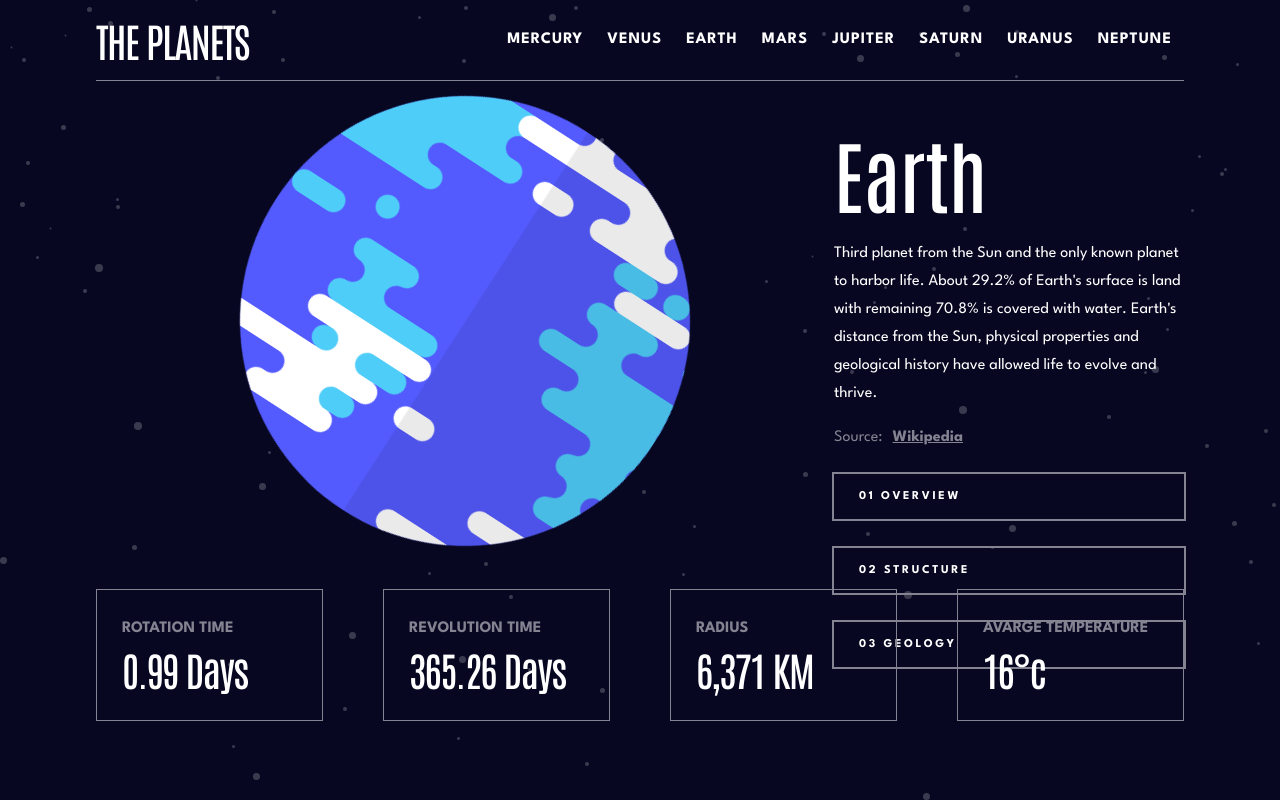
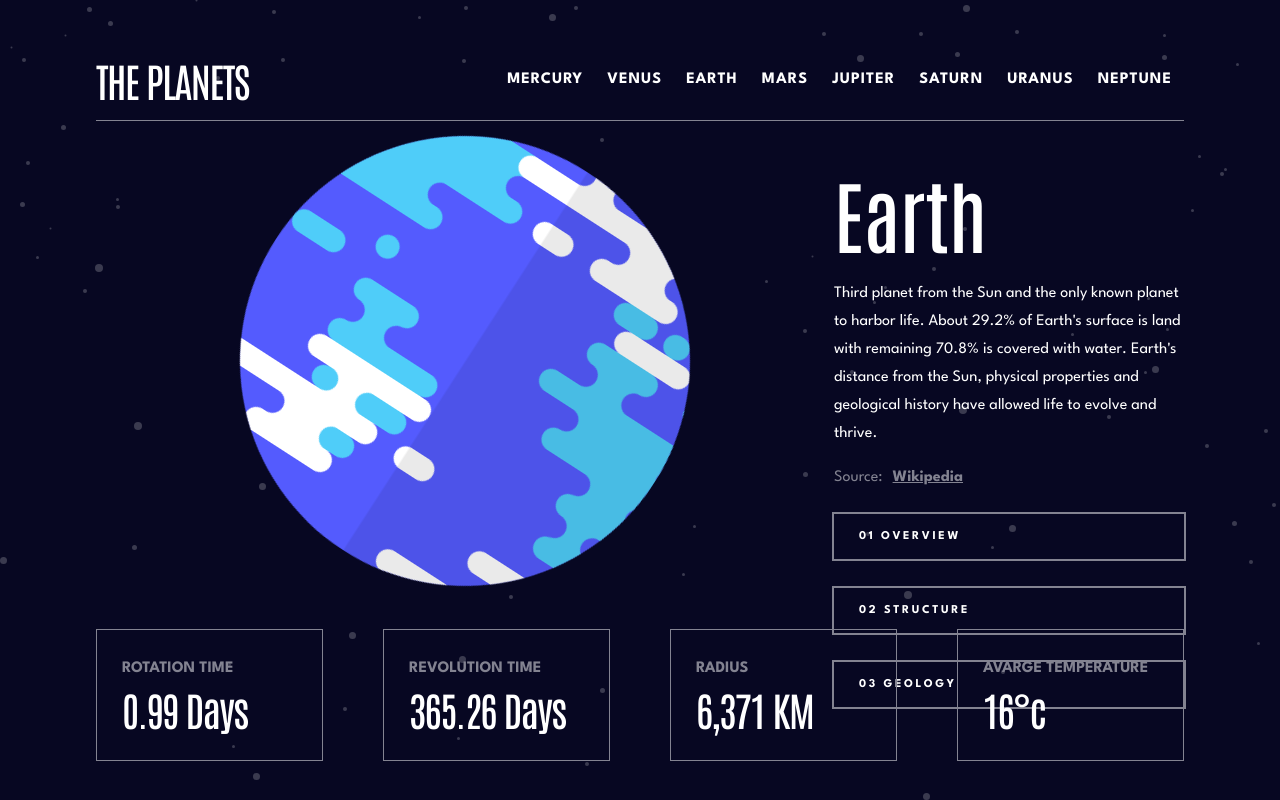
Before and after one commit to ezgiEH/Planets-App, a React (Create React App) app: page /2 in a window 1280 px wide. Built offline with nearby package versions, Linux system fonts and the light colour scheme.

Commit message:
some style

```diff
--- a/src/App.css
+++ b/src/App.css
@@ -40,6 +40,7 @@ body {
   align-items: center;
   justify-content: center;
   background: url(../public//assets/background-stars.svg) hsl(240, 67%, 8%);
+  min-height: 100vh;
 }
 body .navbar {
   width: 85vw;
--- a/src/App.scss
+++ b/src/App.scss
@@ -77,7 +77,7 @@ body {
     align-items: center;
     justify-content: center;
     background: url(../public//assets/background-stars.svg) $Black;
-
+    min-height: 100vh;
     .navbar {
         width: 85vw;
         height: 10vh;
--- a/src/components/Navbar.jsx
+++ b/src/components/Navbar.jsx
@@ -10,11 +10,11 @@ const Navbar = () => {
 
   return (
     <div className='navbar'>
-      <button className='mobile-menu-icon' onClick={() => setOpen("flex")}><img src={HmbrgIcon}></img></button>
+      <button className='mobile-menu-icon' onClick={() => setOpen("flex")}><img src={HmbrgIcon} alt='mobile-icon'></img></button>
       <div className='mobile-menu' style={{ display: `${open}` }}>
         <div className='mobile-menu-header'>
           <Link to="/" ><h2>THE PLANETS</h2></Link>
-          <button className='mobile-menu-close-icon' onClick={() => setOpen("none")}><img src={HmbrgIcon}></img></button>
+          <button className='mobile-menu-close-icon' onClick={() => setOpen("none")}><img src={HmbrgIcon} alt='mobile-icon'></img></button>
         </div>
         {data.map((item) => {
           return <Link to={`/${item.id}`} key={item.id} className={`${item.color}`} onClick={() => setOpen("none")}>
```
Also changed, not shown: 1 other file (tests, documents, lock files or other folders).
